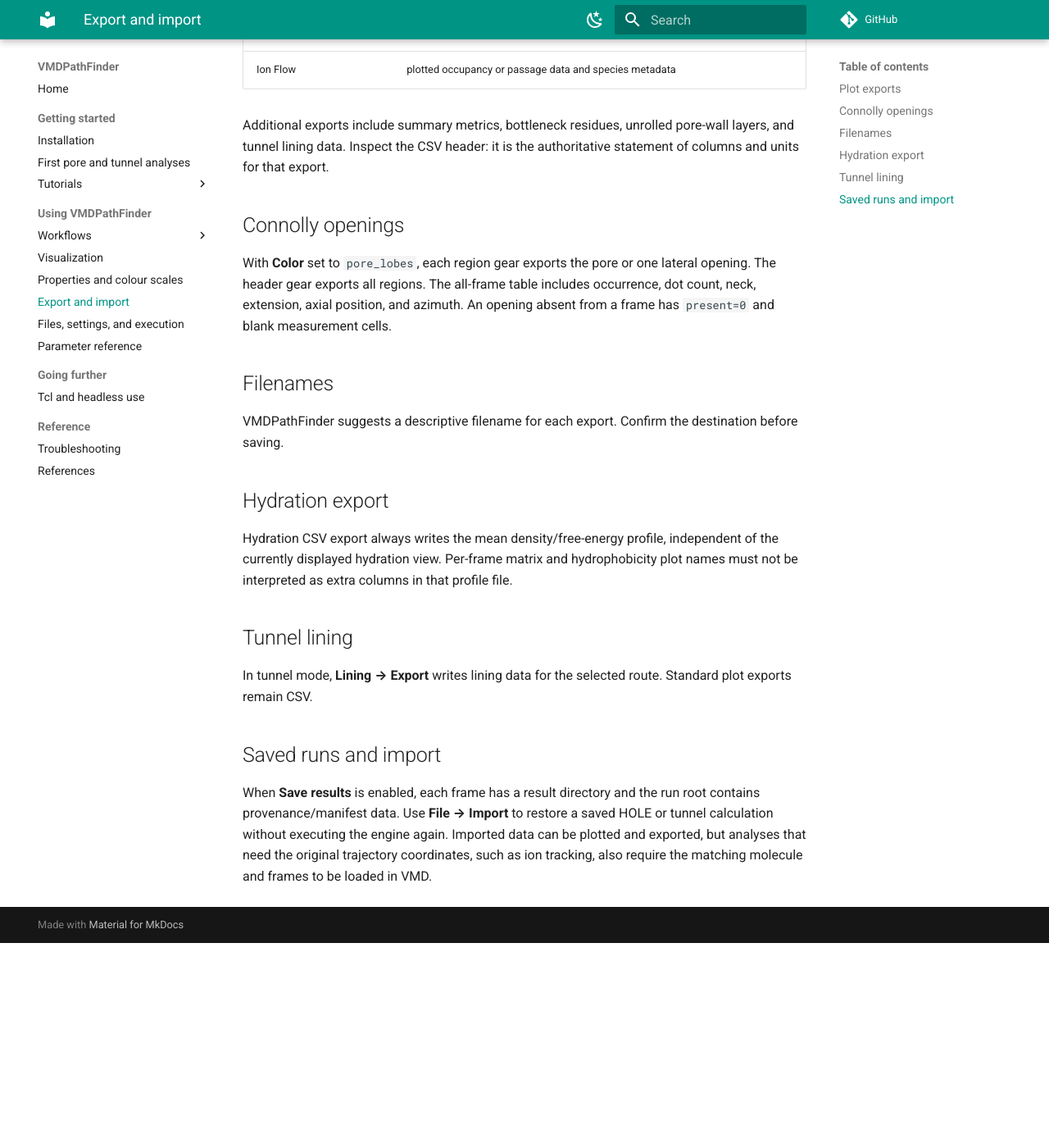
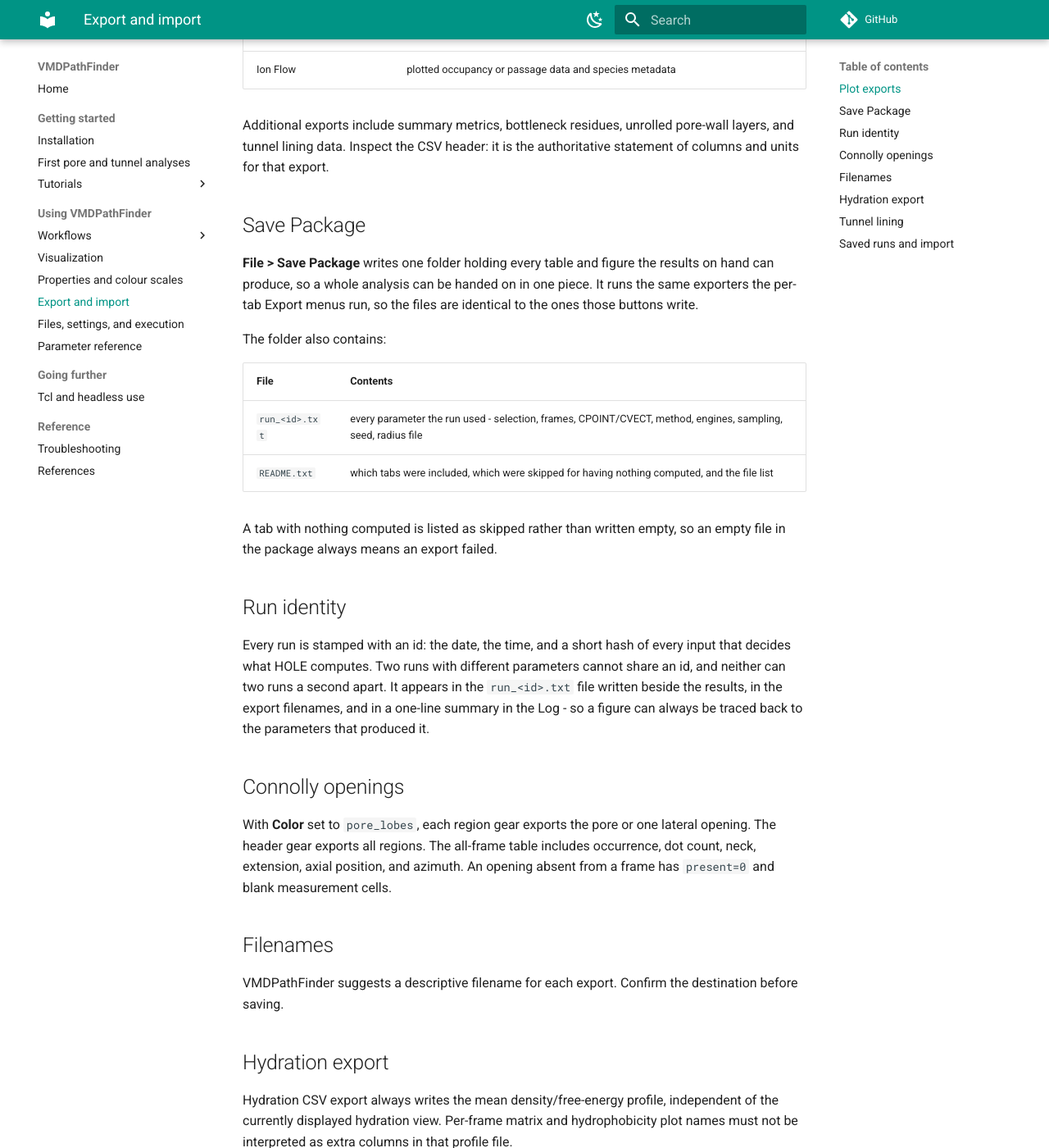
Before and after one commit to aminkvh/VMDHole, an MkDocs documentation site: the page built from docs/exports.md, in a window 1280 px wide and 1400 px high, scrolled down 686 px. Shown: the whole window at 82% size. Built offline with MkDocs 1.6.1 and Material for MkDocs 9.7.7, drawn with Linux system fonts in a browser that asks for light colours; comment, search, counter and statistics services are not loaded; before the commit the page ends 1836 px from its top, so only the background shows below that.

```diff
--- a/docs/exports.md
+++ b/docs/exports.md
@@ -23,6 +23,32 @@ message and resulting extension.
 Additional exports include summary metrics, bottleneck residues, unrolled
 pore-wall layers, and tunnel lining data. Inspect the CSV header: it is the
 authoritative statement of columns and units for that export.
+
+## Save Package
+
+**File > Save Package** writes one folder holding every table and figure the
+results on hand can produce, so a whole analysis can be handed on in one piece.
+It runs the same exporters the per-tab Export menus run, so the files are
+identical to the ones those buttons write.
+
+The folder also contains:
+
+| File | Contents |
+|---|---|
+| `run_<id>.txt` | every parameter the run used - selection, frames, CPOINT/CVECT, method, engines, sampling, seed, radius file |
+| `README.txt` | which tabs were included, which were skipped for having nothing computed, and the file list |
+
+A tab with nothing computed is listed as skipped rather than written empty, so
+an empty file in the package always means an export failed.
+
+## Run identity
+
+Every run is stamped with an id: the date, the time, and a short hash of every
+input that decides what HOLE computes. Two runs with different parameters
+cannot share an id, and neither can two runs a second apart. It appears in the
+`run_<id>.txt` file written beside the results, in the export filenames, and in
+a one-line summary in the Log - so a figure can always be traced back to the
+parameters that produced it.
 
 ## Connolly openings
 
```
Also changed, not shown: docs/files-and-settings.md (+0 -1 lines), docs/pore-mode.md (+19 -3 lines), docs/quickstart.md (+7 -0 lines), docs/tunnel-mode.md (+14 -2 lines), docs/visualization.md (+9 -0 lines).
